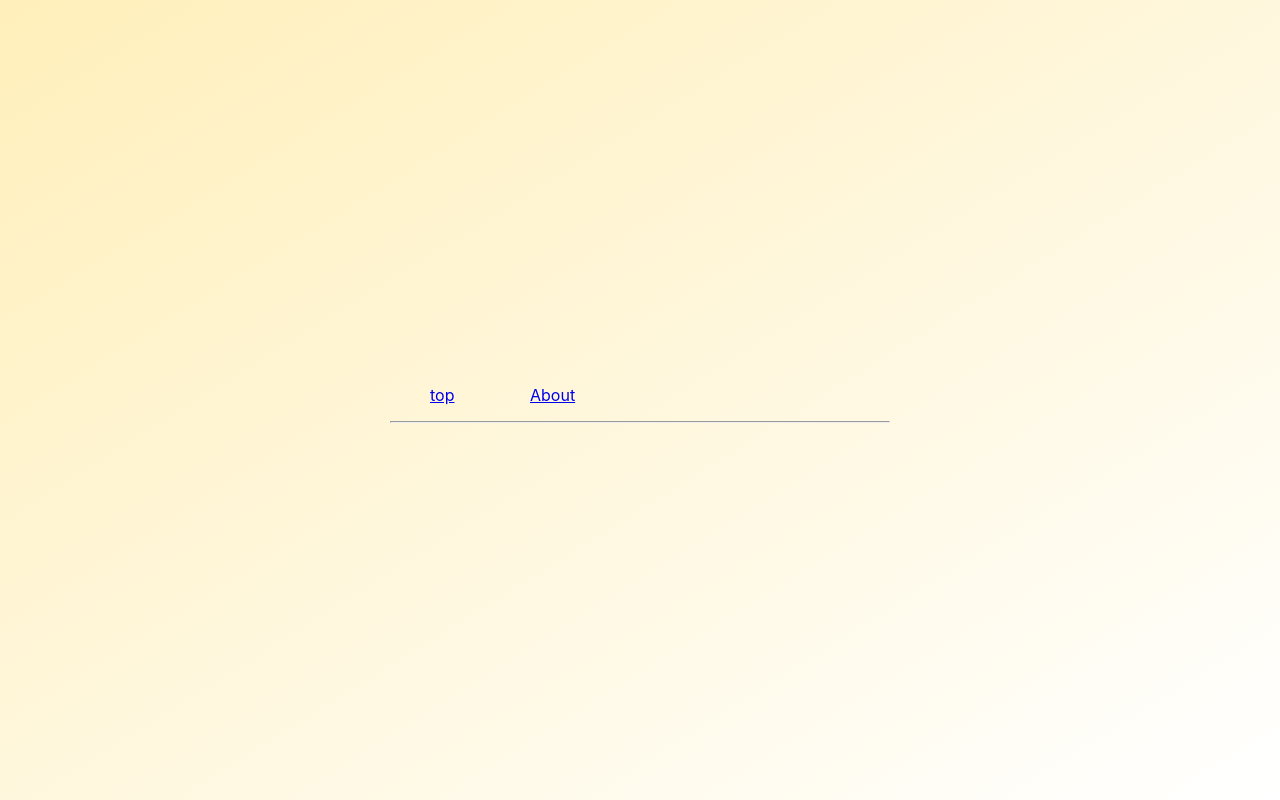
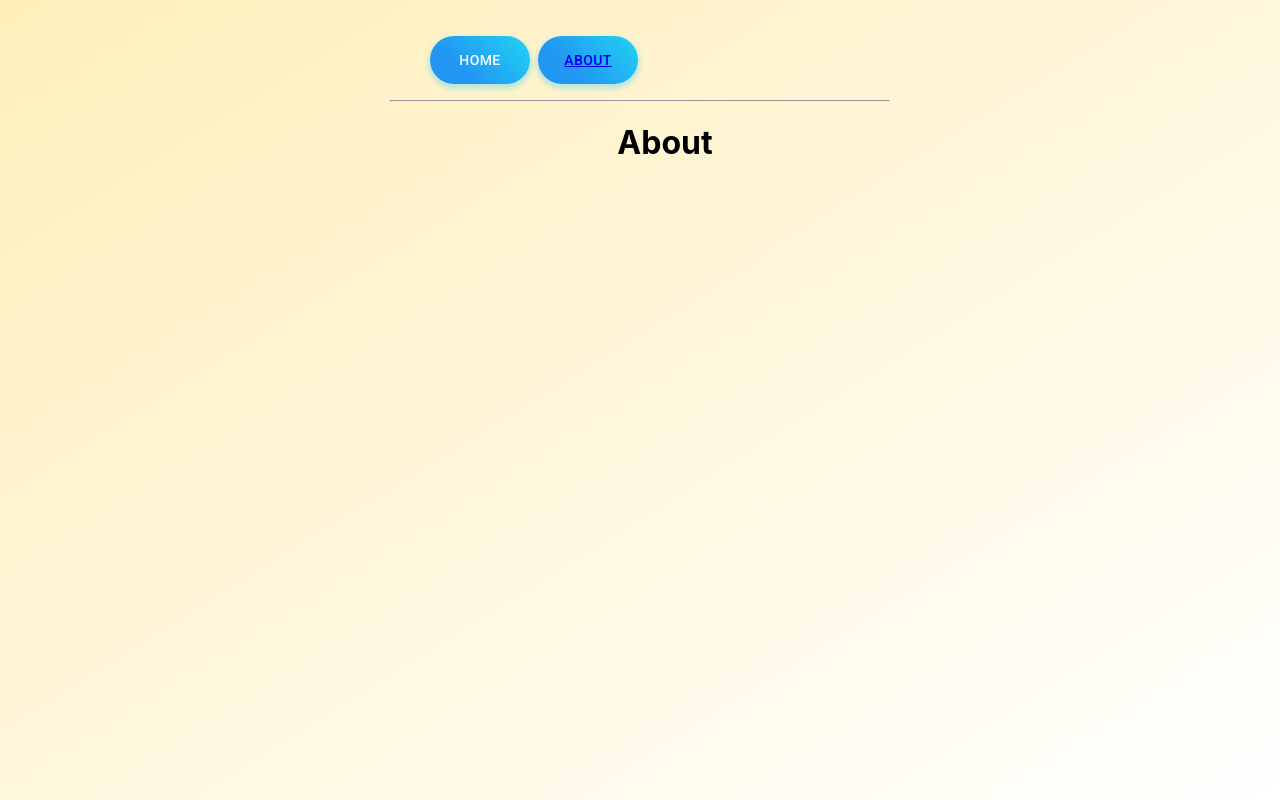
Before and after one commit to TakaShinoda/kumamoto_PWA, a React (Create React App) app: page /About in a window 1280 px wide. Built offline with nearby package versions, Linux system fonts and the light colour scheme.

Commit message:
ルーティングの実装

```diff
--- a/src/components/App.js
+++ b/src/components/App.js
@@ -1,10 +1,7 @@
 import React, { Component } from 'react';
 import 'typeface-roboto';
-//import Fab from '@material-ui/core/Fab';
-//import Typography from '@material-ui/core/Typography';
-//import PlayArrowOutlinedIcon from '@material-ui/icons/PlayArrowOutlined';
-//import PauseOutlinedIcon from '@material-ui/icons/PauseOutlined';
 import Menu from './Menu';
+
 
 class App extends Component {
   render() {
@@ -15,8 +12,7 @@ class App extends Component {
         <div
           style={{height: '100vh',display:'flex',flexDirection:'column', justifyContent:'center', alignItems:'center'}}
         >
-          <Menu />
-
+          <div style={{height: '95vh'}}><Menu /></div>
 
         </div>
       </div>
--- a/src/components/Menu.jsx
+++ b/src/components/Menu.jsx
@@ -1,5 +1,6 @@
 import React, { Component } from 'react';
-import {BrowserRouter as Router, Link, Route, /*Switch*/} from "react-router-dom";
+import Fab from '@material-ui/core/Fab';
+import {BrowserRouter as Router, Link, Route} from "react-router-dom";
 import About from './About';
 
 
@@ -11,24 +12,41 @@ class Menu extends Component {
 
     render() {
         return (
-            <div>
             <Router>
-                <div style={{width: '500px', textAlign: 'left'}}>
+                <div style={{width: '500px', textAlign: 'center'}}>
                     <ul style={{display: 'flex'}}>
-                        <li style={this.liStyle}><Link to='./'>top</Link></li>
-                        <li style={this.liStyle}><Link to ='./About'>About</Link></li>
+                    <li style={this.liStyle}>
+                            <Fab style={{
+                                width: 100,
+                                background: 'linear-gradient(45deg, #2196F3 30%, #21CBF3 90%)',
+                                border: 0,
+                                boxShadow: '0 3px 5px 2px rgba(33, 203, 243, .3)',
+                                color: 'white',
+                            }} color='secondary' size="large" variant="extended">
+                                Home
+                            </Fab>
+                        </li>
+                        &ensp;
+                        <li style={this.liStyle}>
+                            <Fab style={{
+                                width: 100,
+                                background: 'linear-gradient(45deg, #2196F3 30%, #21CBF3 90%)',
+                                border: 0,
+                                boxShadow: '0 3px 5px 2px rgba(33, 203, 243, .3)',
+                                color: 'white',
+                            }} color='secondary' size="large" variant="extended">
+                                <Link to='./About'>About</Link>
+                            </Fab>
+                        </li>
                     </ul>
                     <hr />
-                    <Route exact path='/' component={Menu} />
-                    <Route path='./About' component={About} />
+
+                    <div style={{marginLeft: '50px'}}>
+                        <Route path='/About' exact component={About}/>
+                    </div>
+
                 </div>
             </Router>
-
-
-
-
-            </div>
-
         );
     }
 }
```
